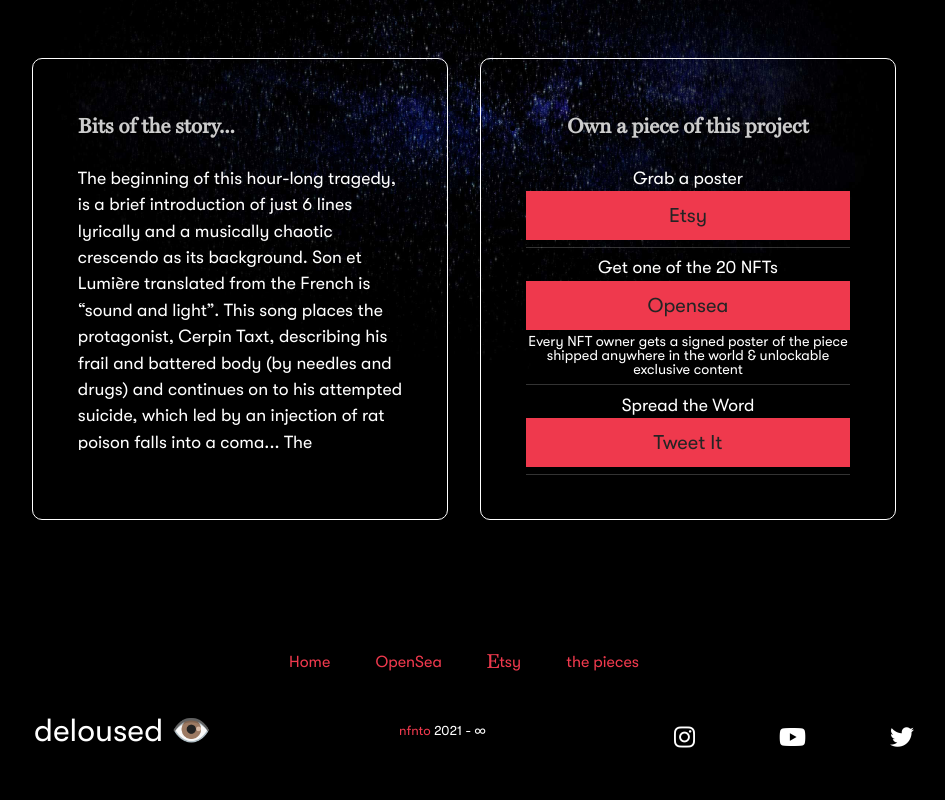
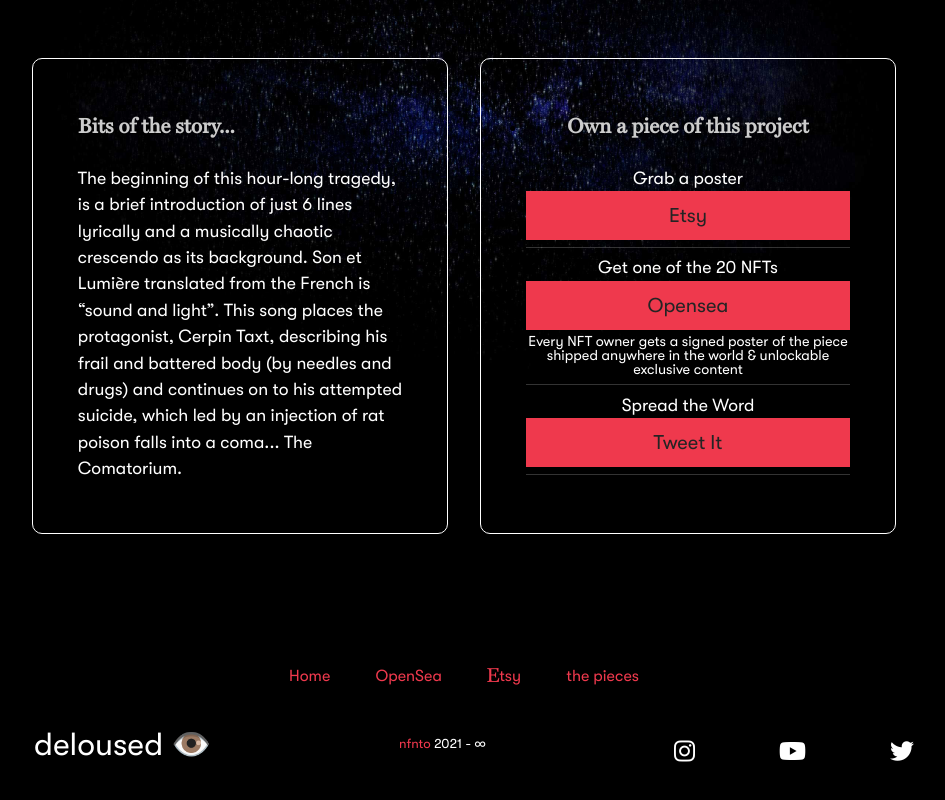
Before and after one commit to jcgaal/deloused, a React (Create React App) app: page /the-gallery/1 in a window 1280 px wide. Shown: the part 1172-1972 px from the top of the page, without its empty margins (176-1121 px from the left). Built offline with nearby package versions, Linux system fonts and the light colour scheme.

Commit message:
ugly scrolls on piece view

```diff
--- a/src/components/Piece.css
+++ b/src/components/Piece.css
@@ -168,8 +168,6 @@
   color: #fff;
   font-size: 1.1em;
   line-height: 1.5em;
-  max-height: 285px;
-  overflow-x: scroll;
 }
 .description__item__subtext {
   font-family: 'Walsheim', Arial, Helvetica, sans-serif;
```
